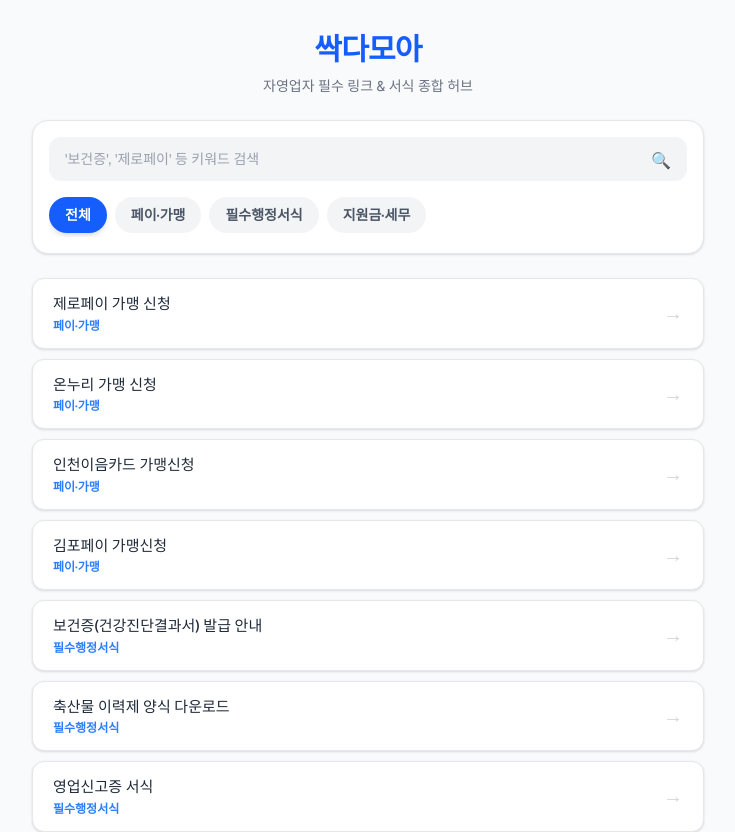
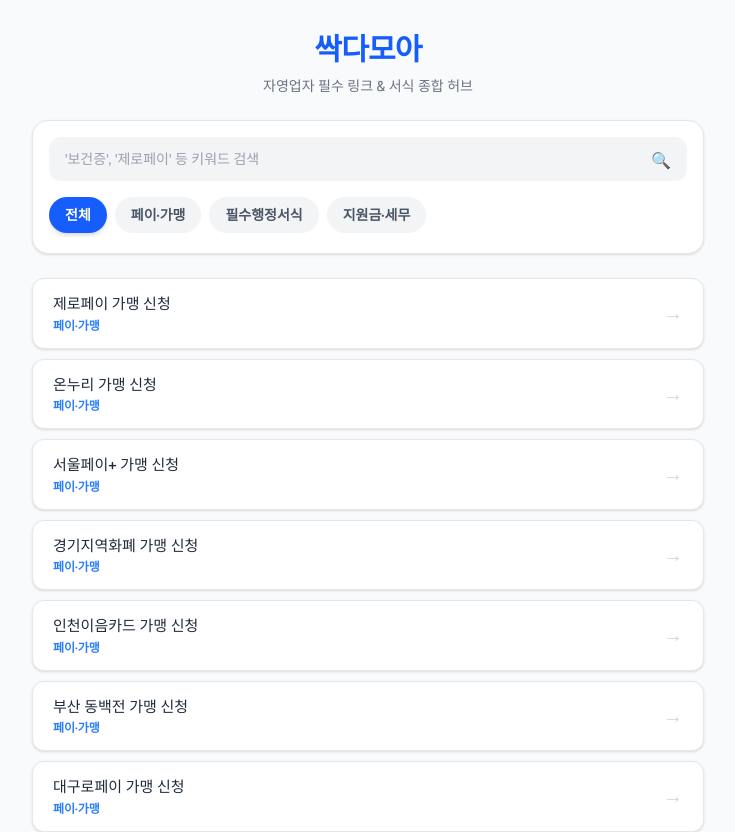
Before and after one commit to hannune-s/ssakdamoa, a Next.js app: page / in a window 1280 px wide. Shown: the top 832 px of the page, without its empty margins (272-1007 px from the left). Built offline with nearby package versions, Linux system fonts and the light colour scheme.

Commit message:
feat: add major local currencies and fix search logic

```diff
--- a/src/app/page.tsx
+++ b/src/app/page.tsx
@@ -5,13 +5,24 @@
 const CATEGORIES = ['전체', '페이·가맹', '필수행정서식', '지원금·세무'];
 
 const LINKS = [
+  // 전국 단위
   { id: 1, title: '제로페이 가맹 신청', category: '페이·가맹', keywords: ['제로페이', '페이', '가맹'], url: 'https://www.zeropay.or.kr/UI_HP_001.act' },
   { id: 2, title: '온누리 가맹 신청', category: '페이·가맹', keywords: ['온누리', '가맹', '신청', '온누리상품권'], url: 'https://frc.sbiz.or.kr/afms/afm/SMMDL0001M01/page.do' },
-  { id: 3, title: '인천이음카드 가맹신청', category: '페이·가맹', keywords: ['인천이음', '지역화폐', '이음', '인천이음카드'], url: 'https://with.konacard.co.kr/8-1' },
-  { id: 9, title: '김포페이 가맹신청', category: '페이·가맹', keywords: ['김포페이', '지역화폐', '김포'], url: 'https://gppay.merchant-portal.co.kr/bridge/' },
+
+  // 핵심 인구 밀집 지역화폐
+  { id: 10, title: '서울페이+ 가맹 신청', category: '페이·가맹', keywords: ['서울페이', '서울페이플러스', '서울', '지역화폐'], url: 'https://seoulpay.shinhancard.com/' },
+  { id: 11, title: '경기지역화폐 가맹 신청', category: '페이·가맹', keywords: ['경기지역화폐', '경기', '경기도', '지역화폐'], url: 'https://www.gmoney.or.kr/' },
+  { id: 3, title: '인천이음카드 가맹 신청', category: '페이·가맹', keywords: ['인천이음', '지역화폐', '이음', '인천이음카드', '인천'], url: 'https://with.konacard.co.kr/8-1' },
+  { id: 12, title: '부산 동백전 가맹 신청', category: '페이·가맹', keywords: ['동백전', '부산', '지역화폐'], url: 'https://busandong100.kr/' },
+  { id: 13, title: '대구로페이 가맹 신청', category: '페이·가맹', keywords: ['대구로페이', '대구', '대구행복페이', '지역화폐'], url: 'https://www.imbank.co.kr/' },
+  { id: 9, title: '김포페이 가맹 신청', category: '페이·가맹', keywords: ['김포페이', '지역화폐', '김포'], url: 'https://gppay.merchant-portal.co.kr/bridge/' },
+
+  // 필수 행정 서식
   { id: 4, title: '보건증(건강진단결과서) 발급 안내', category: '필수행정서식', keywords: ['보건증', '건강진단', '건강진단결과서'], url: '#' },
   { id: 5, title: '축산물 이력제 양식 다운로드', category: '필수행정서식', keywords: ['축산물', '이력제', '양식'], url: '#' },
   { id: 6, title: '영업신고증 서식', category: '필수행정서식', keywords: ['영업신고증', '신고', '서식'], url: '#' },
+
+  // 지원금 / 세무
   { id: 7, title: '소상공인 정책자금 (대출 지원)', category: '지원금·세무', keywords: ['지원금', '정책자금', '소상공인', '대출'], url: '#' },
   { id: 8, title: '종합소득세 / 부가세 신고 가이드', category: '지원금·세무', keywords: ['세무', '세금', '종소세', '종합소득세', '부가세'], url: '#' },
 ];
@@ -20,17 +31,20 @@
   const [searchTerm, setSearchTerm] = useState('');
   const [selectedCategory, setSelectedCategory] = useState('전체');
 
-  // 검색어 및 카테고리 필터링 로직
+  // 향상된 검색 및 필터링 로직
   const filteredLinks = LINKS.filter(link => {
-    const matchCategory = selectedCategory === '전체' || link.category === selectedCategory;
+    // 검색어에서 공백 제거 (예: '제로 페이' -> '제로페이'도 검색되도록)
+    const term = searchTerm.trim().toLowerCase().replace(/\s+/g, '');
 
-    // 검색어가 없으면 통과, 있으면 제목이나 키워드에 포함되어야 함
-    if (!searchTerm.trim()) return matchCategory;
+    // 1. 검색어가 있을 때는 현재 카테고리 탭을 무시하고 "전체"에서 실시간으로 찾아줍니다.
+    if (term) {
+      const title = link.title.toLowerCase().replace(/\s+/g, '');
+      const matchSearch = title.includes(term) || link.keywords.some(kw => kw.toLowerCase().replace(/\s+/g, '').includes(term));
+      return matchSearch;
+    }
 
-    const term = searchTerm.trim().toLowerCase();
-    const matchSearch = link.title.toLowerCase().includes(term) || link.keywords.some(kw => kw.includes(term));
-
-    return matchCategory && matchSearch;
+    // 2. 검색어가 없을 때는 선택된 카테고리 탭에 맞는 것만 보여줍니다.
+    return selectedCategory === '전체' || link.category === selectedCategory;
   });
 
   return (
@@ -60,9 +74,12 @@
           {CATEGORIES.map(category => (
             <button
               key={category}
-              onClick={() => setSelectedCategory(category)}
+              onClick={() => {
+                setSelectedCategory(category);
+                setSearchTerm(''); // 탭 이동 시 검색어 초기화
+              }}
               className={`shrink-0 px-4 py-2 rounded-full text-sm font-semibold transition-colors ${
-                selectedCategory === category
+                selectedCategory === category && !searchTerm
                   ? 'bg-blue-600 text-white shadow-md'
                   : 'bg-gray-100 text-gray-600 hover:bg-gray-200'
               }`}
```
